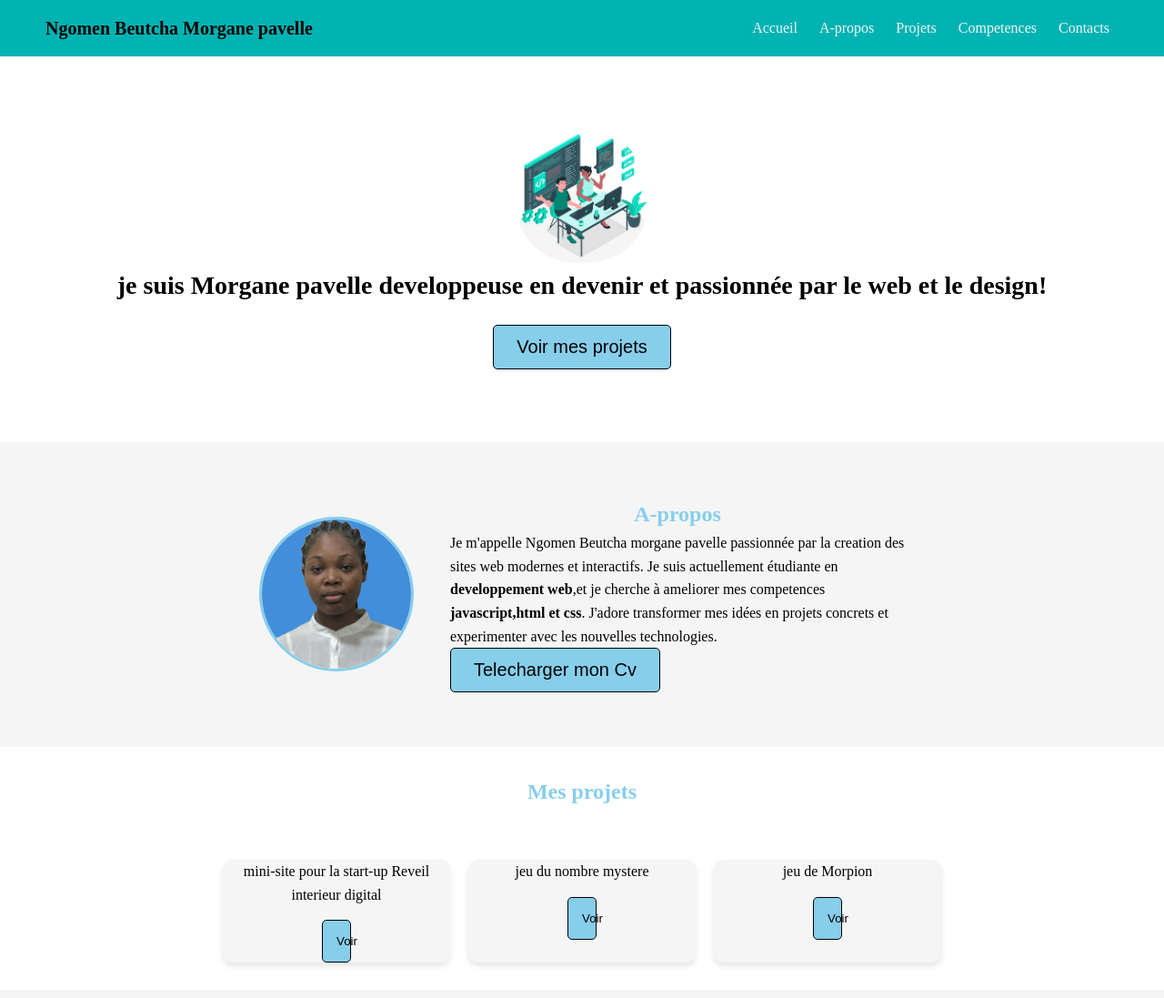
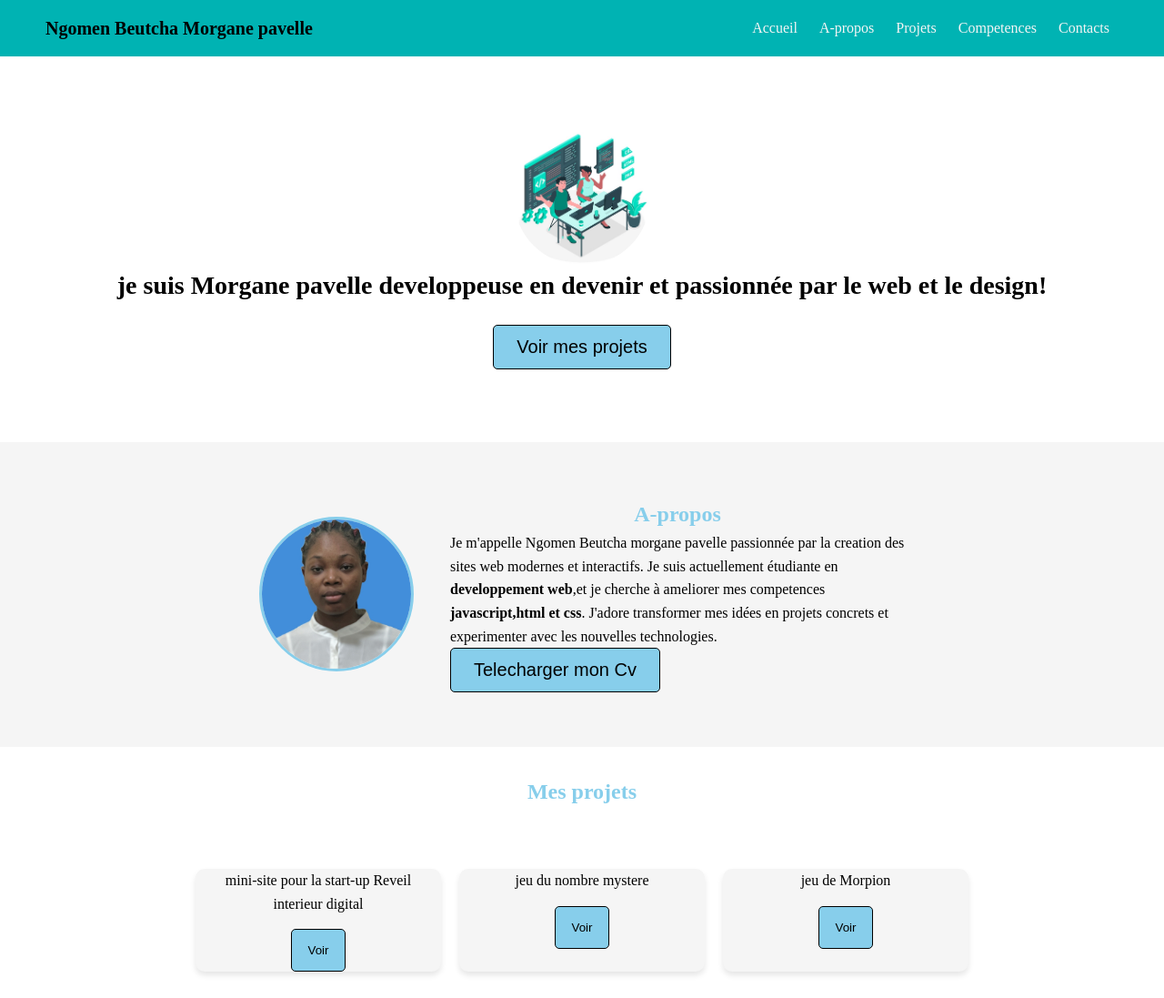
Before and after one commit to MorganeNgomen/Mon-porfolio, a plain HTML site: page index.html in a window 1280 px wide. Shown: the top 1097 px of the page at 91% size. Drawn offline with Linux system fonts and the light colour scheme.

Commit message:
Update Projet.css

```diff
--- a/Projet.css
+++ b/Projet.css
@@ -98,7 +98,7 @@ header nav a:hover {
 }
 .projets h2 {
   font-size: 24px;
-  margin-bottom: 30px;
+  margin-bottom: 40px;
   color:skyblue;
 }
 .projet-cards {
@@ -111,7 +111,7 @@ header nav a:hover {
   background:whitesmoke;
   padding:0 20px;
   border-radius: 10px;
-  width: 250px;
+  width: 270px;
   text-align: center;
   box-shadow: 0 4px 6px rgba(0,0,0,0.1);
 }
@@ -123,7 +123,7 @@ header nav a:hover {
   padding: 15px;
   border-radius: 5px;
   cursor: pointer;
-  width: 30px
+  width: 60px
 }
 .projet-jeu button:hover {
   background: #00b3b3;
```
